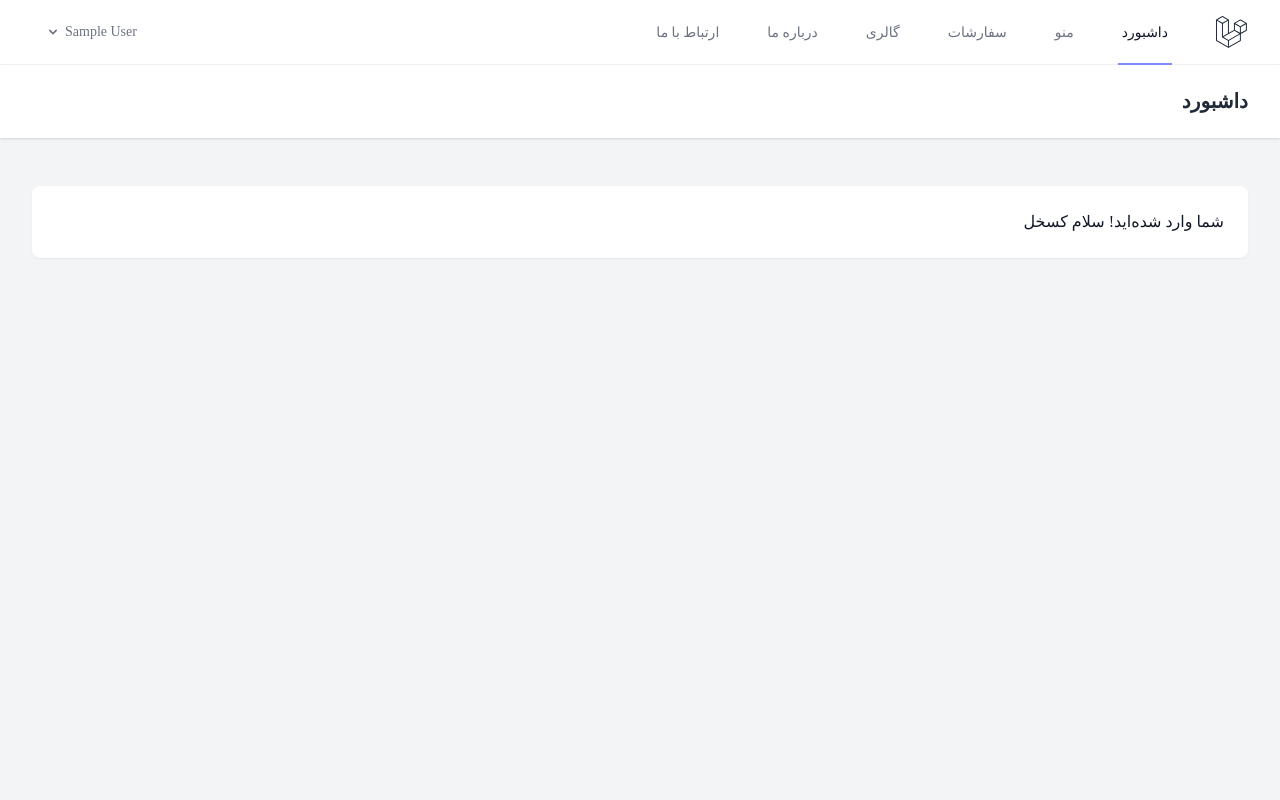
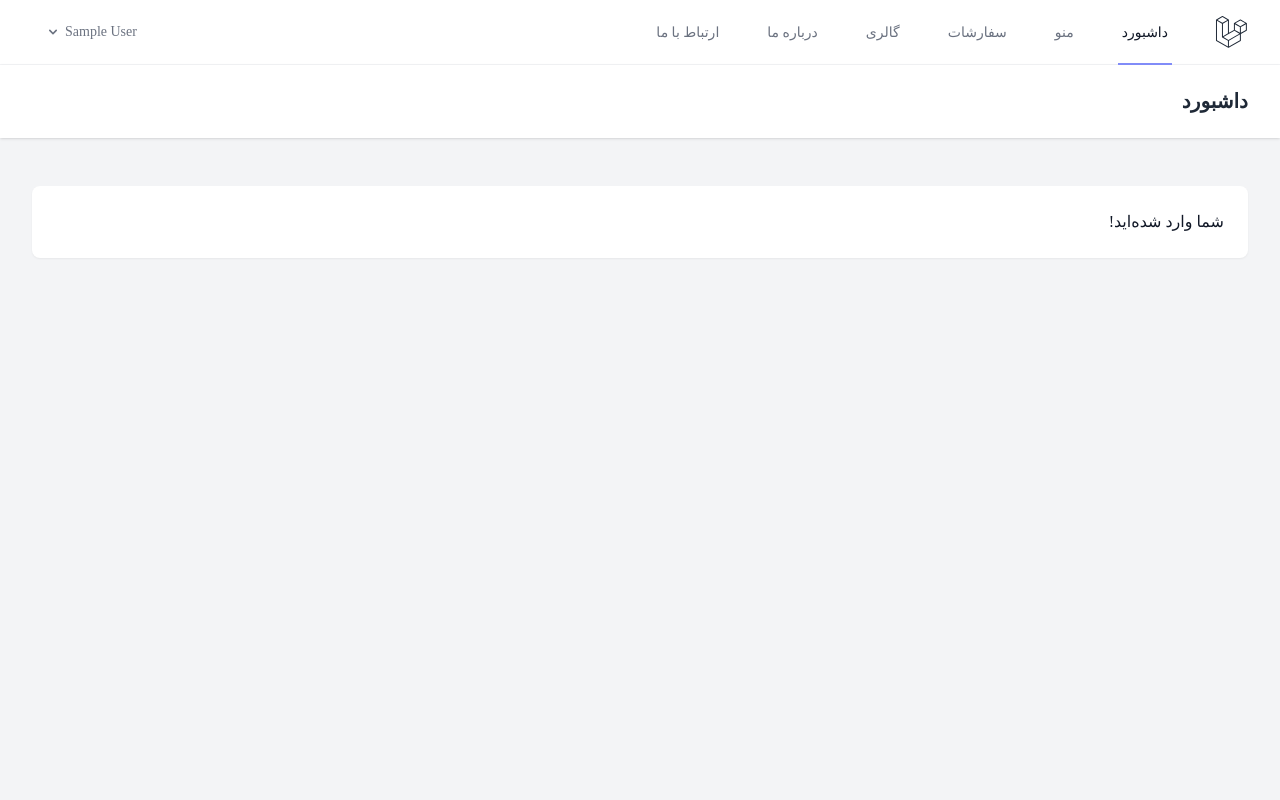
Before and after one commit to Futyx/Restaurant, a Laravel app: page /dashboard in a window 1280 px wide. Run offline with Laravel 10, Linux system fonts and the light colour scheme; the visitor is signed in with stand-in values (Sample User, id 1); style sheets or scripts are compiled from the project's sources; some libraries are stand-ins or nearby versions; some web fonts are replaced.

```diff
--- a/resources/views/dashboard.blade.php
+++ b/resources/views/dashboard.blade.php
@@ -11,7 +11,6 @@
                 <div class="p-6 text-gray-900">
                     {{ __("You're logged in!") }}
 
-                    سلام کسخل
                 </div>
             </div>
         </div>
```
